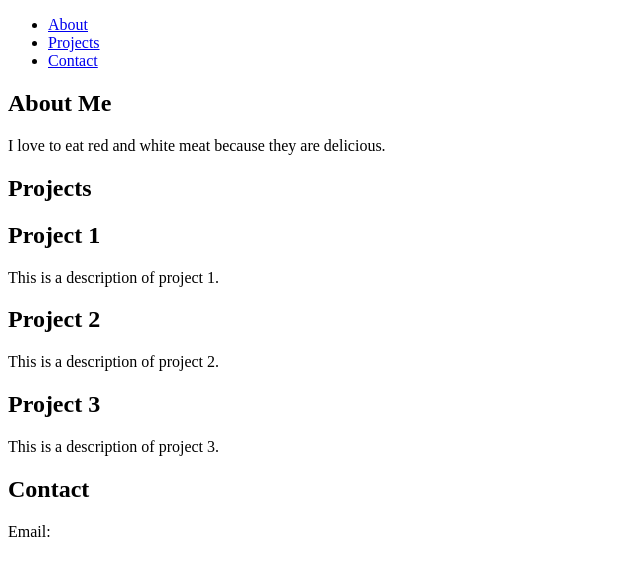
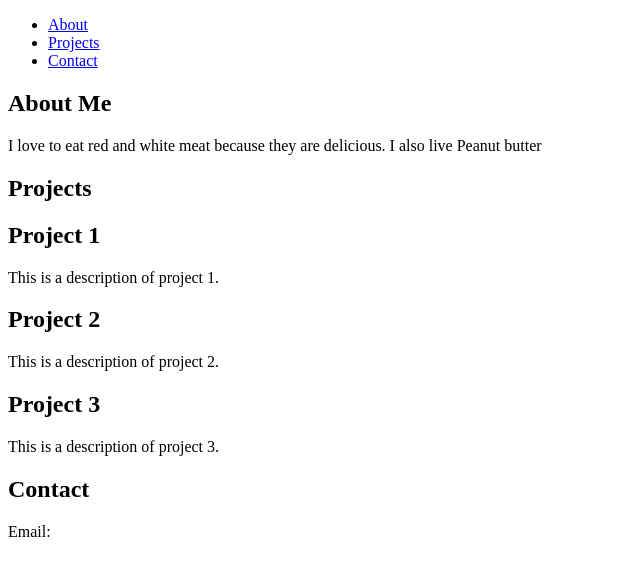
Before and after one commit to Dharmaip/Website_Collab, a plain HTML site: page index.html in a window 1280 px wide. Shown: the whole page, without its empty margins (0-640 px from the left). Drawn offline with Linux system fonts and the light colour scheme.

Commit message:
Update index.html

```diff
--- a/index.html
+++ b/index.html
@@ -19,7 +19,7 @@
     <main>
         <section id="about">
             <h1>About Me</h1>
-            <p>I love to eat red and white meat because they are delicious.</p>
+            <p>I love to eat red and white meat because they are delicious. I also live Peanut butter</p>
         </section>
         <section id="projects">
             <h1>Projects</h1>
```
